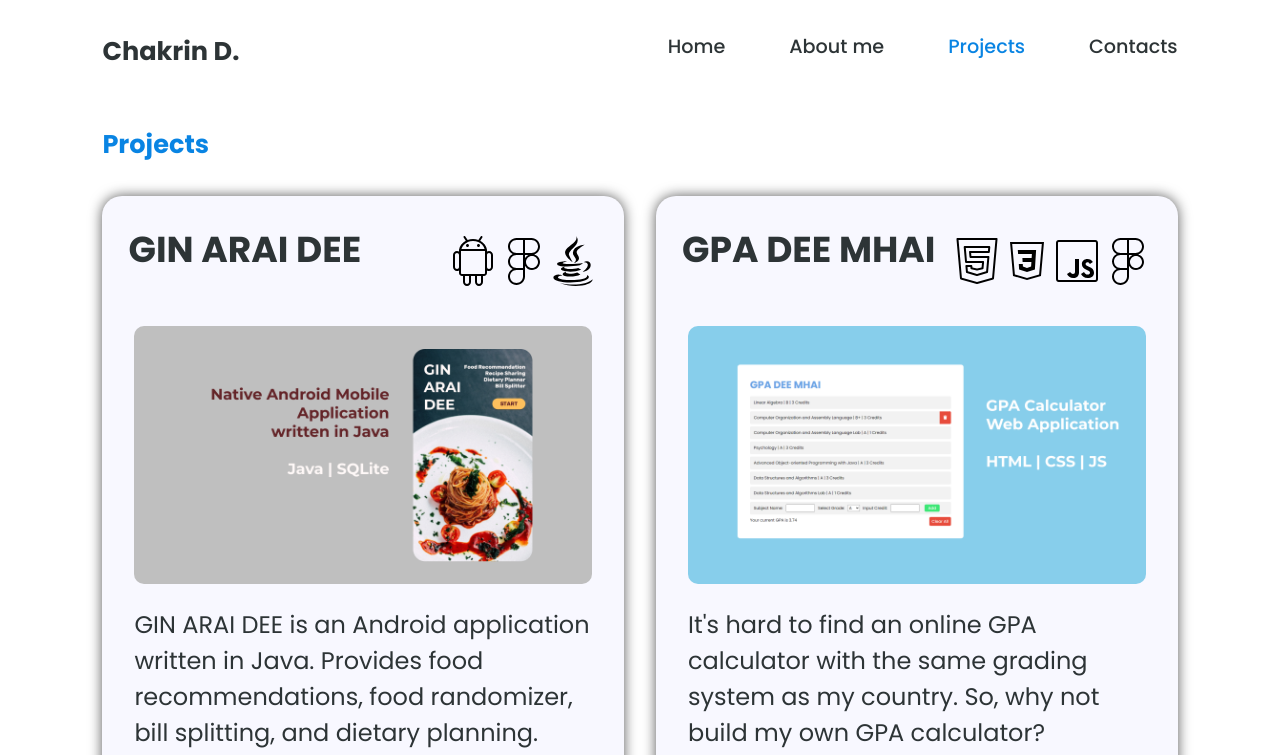
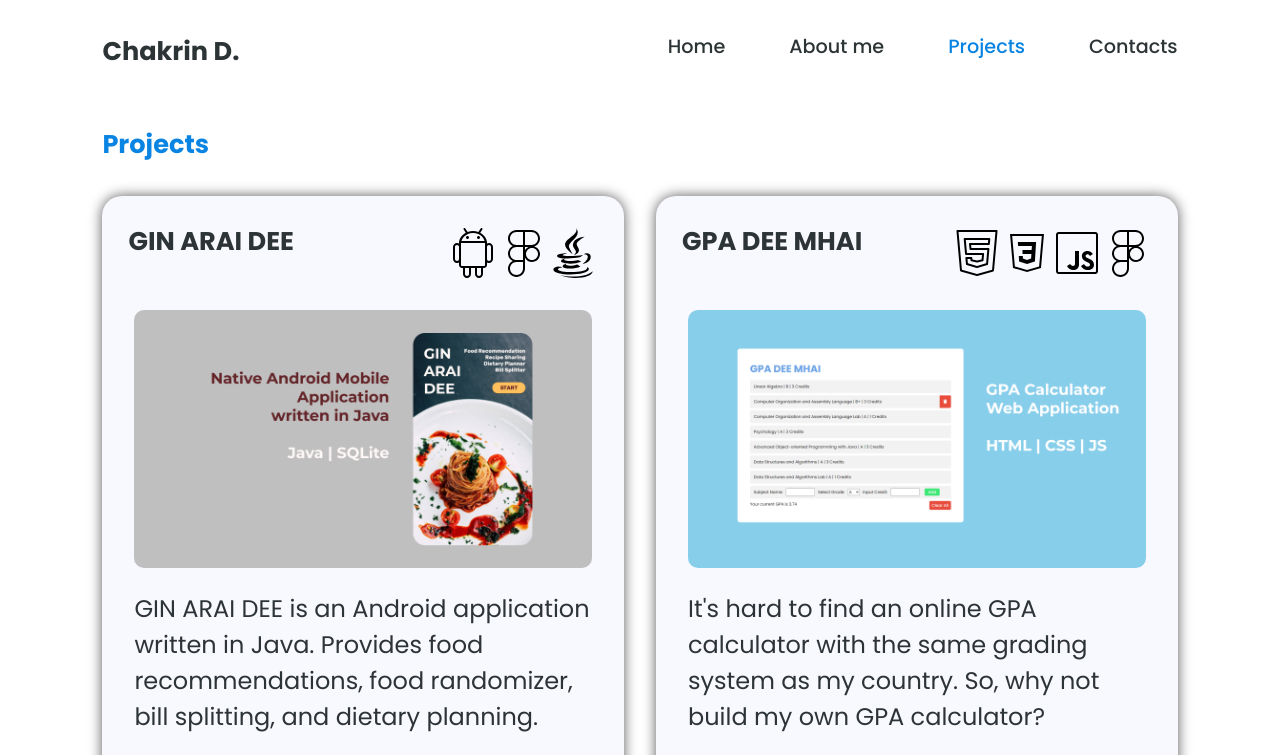
Before and after one commit to deeckn/web-portfolio-2021, a plain HTML site: page projects_page/projects.html in a window 1280 px wide. Shown: the top 755 px of the page. Drawn offline with Linux system fonts and the light colour scheme.

Commit message:
Adjust project name font size

```diff
--- a/projects_page/styles.css
+++ b/projects_page/styles.css
@@ -40,6 +40,11 @@ main h2 {
     align-items: center;
     width: 100%;
     padding: 5%;
+}
+
+
+.briefInfo h3 {
+    font-size: clamp(0.75rem, 2vw, 2rem);
 }
 
 .techUsed {
```
